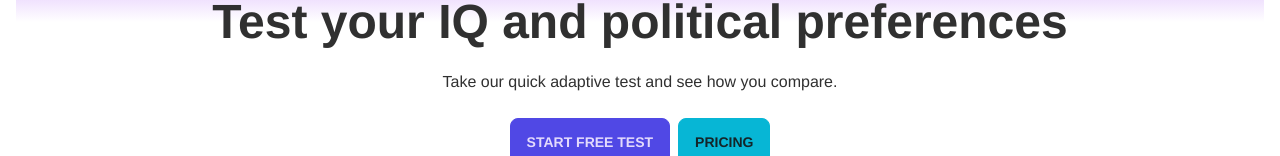
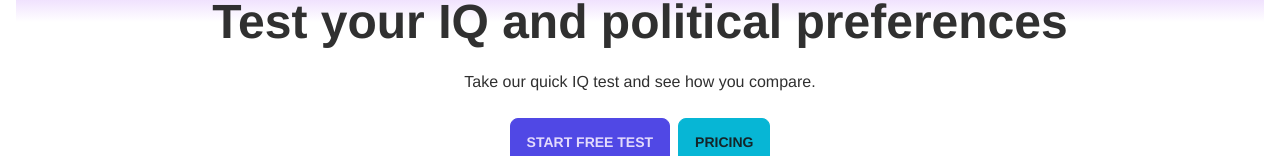
Before and after one commit to AKovacs555/IQtestWithPoliticalPreference, a React (Vite) app in the folder frontend/: page / in a window 1280 px wide. Shown: the part 186-342 px from the top of the page. Built offline with nearby package versions, Linux system fonts and the light colour scheme; no server answers.

Commit message:
Update landing page text

```diff
--- a/frontend/src/pages/Home.jsx
+++ b/frontend/src/pages/Home.jsx
@@ -16,7 +16,7 @@ export default function Home() {
         <motion.h1 style={{ y: y2 }} className="text-5xl font-extrabold relative z-10">
           {t('landing.title')}
         </motion.h1>
-        <p className="max-w-xl mx-auto relative z-10">Take our quick adaptive test and see how you compare.</p>
+        <p className="max-w-xl mx-auto relative z-10">Take our quick IQ test and see how you compare.</p>
         <div className="space-x-2 relative z-10">
           <Link to="/select-set" className="btn btn-primary">{t('landing.startButton')}</Link>
           <Link to="/pricing" className="btn btn-secondary">Pricing</Link>
```
